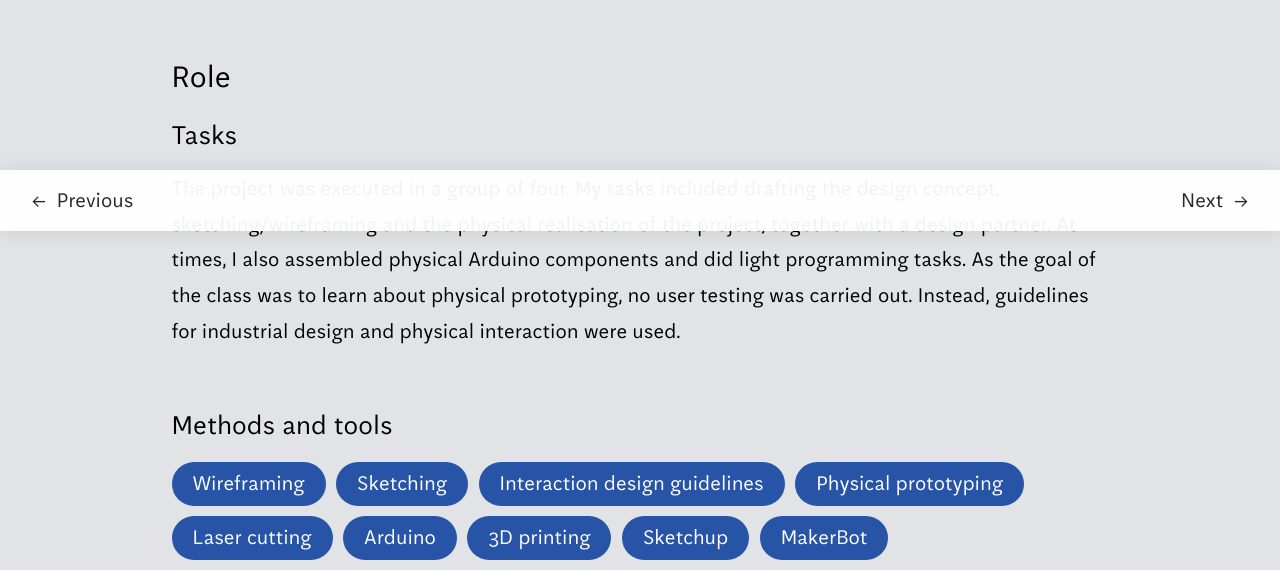
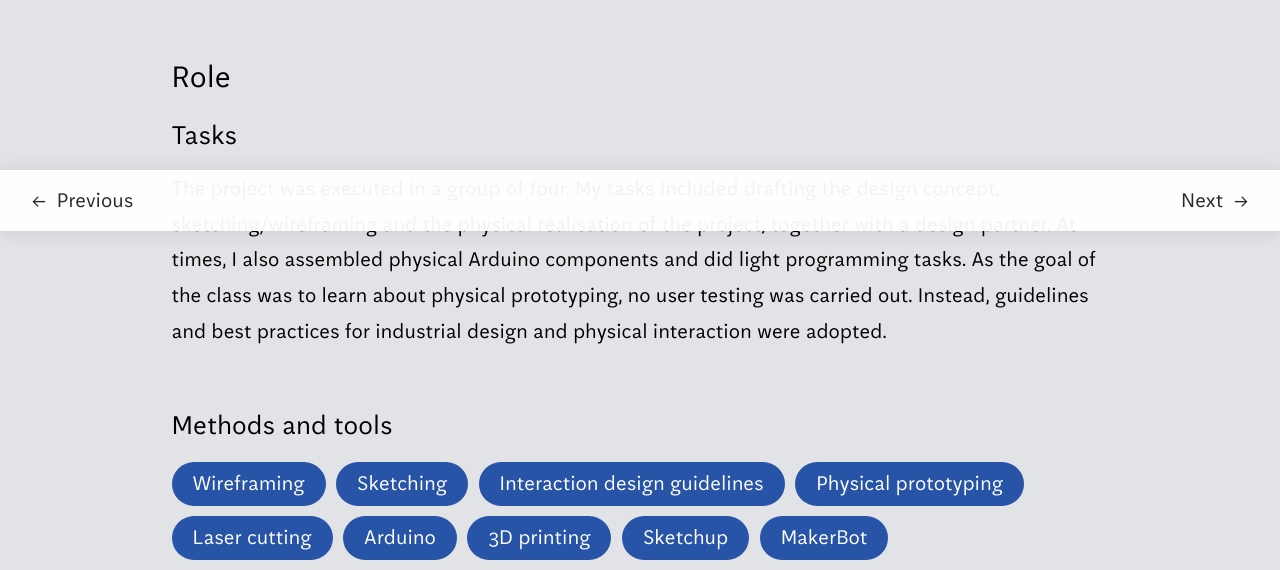
Before and after one commit to sebastianjvf/portfolio, a PHP site: page /project/tick-tock/ in a window 1280 px wide. Shown: the part 569-1139 px from the top of the page. Run offline with PHP 8.4, Linux system fonts and the light colour scheme.

Commit message:
refactor: Changed the phrasing a bit.

```diff
--- a/project/tick-tock.php
+++ b/project/tick-tock.php
@@ -27,7 +27,7 @@
 		<h1>Role</h1>
 		<h2>Tasks</h2>
 		<p>
-			The project was executed in a group of four. My tasks included drafting the design concept, sketching/wireframing and the physical realisation of the project, together with a design partner. At times, I also assembled physical Arduino components and did light programming tasks. As the goal of the class was to learn about physical prototyping, no user testing was carried out. Instead, guidelines for industrial design and physical interaction were used.
+			The project was executed in a group of four. My tasks included drafting the design concept, sketching/wireframing and the physical realisation of the project, together with a design partner. At times, I also assembled physical Arduino components and did light programming tasks. As the goal of the class was to learn about physical prototyping, no user testing was carried out. Instead, guidelines and best practices for industrial design and physical interaction were adopted.
 		</p>
 
 		<h2>Methods and tools</h2>
```
Also changed, not shown: img/content/tick-tock-3.png.
